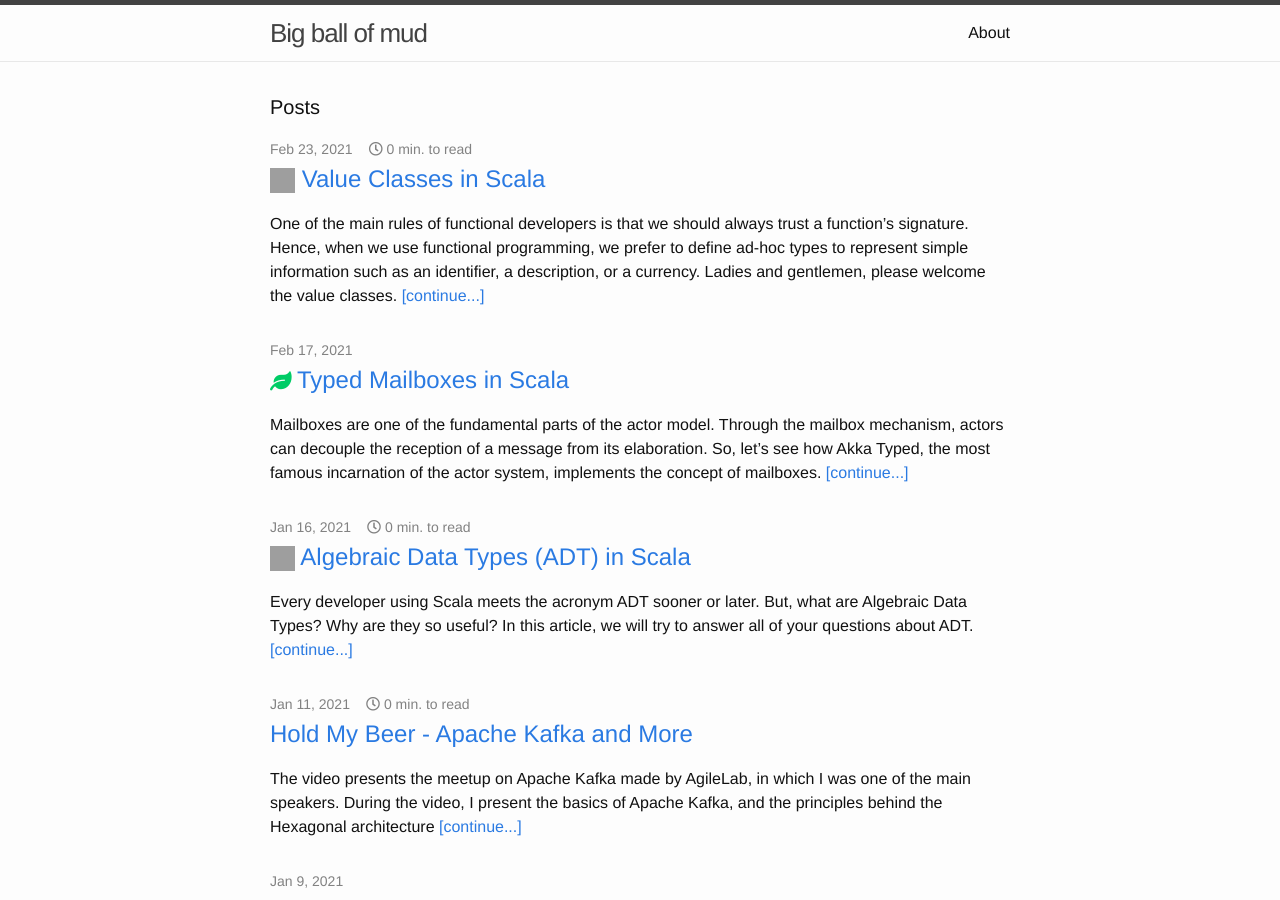
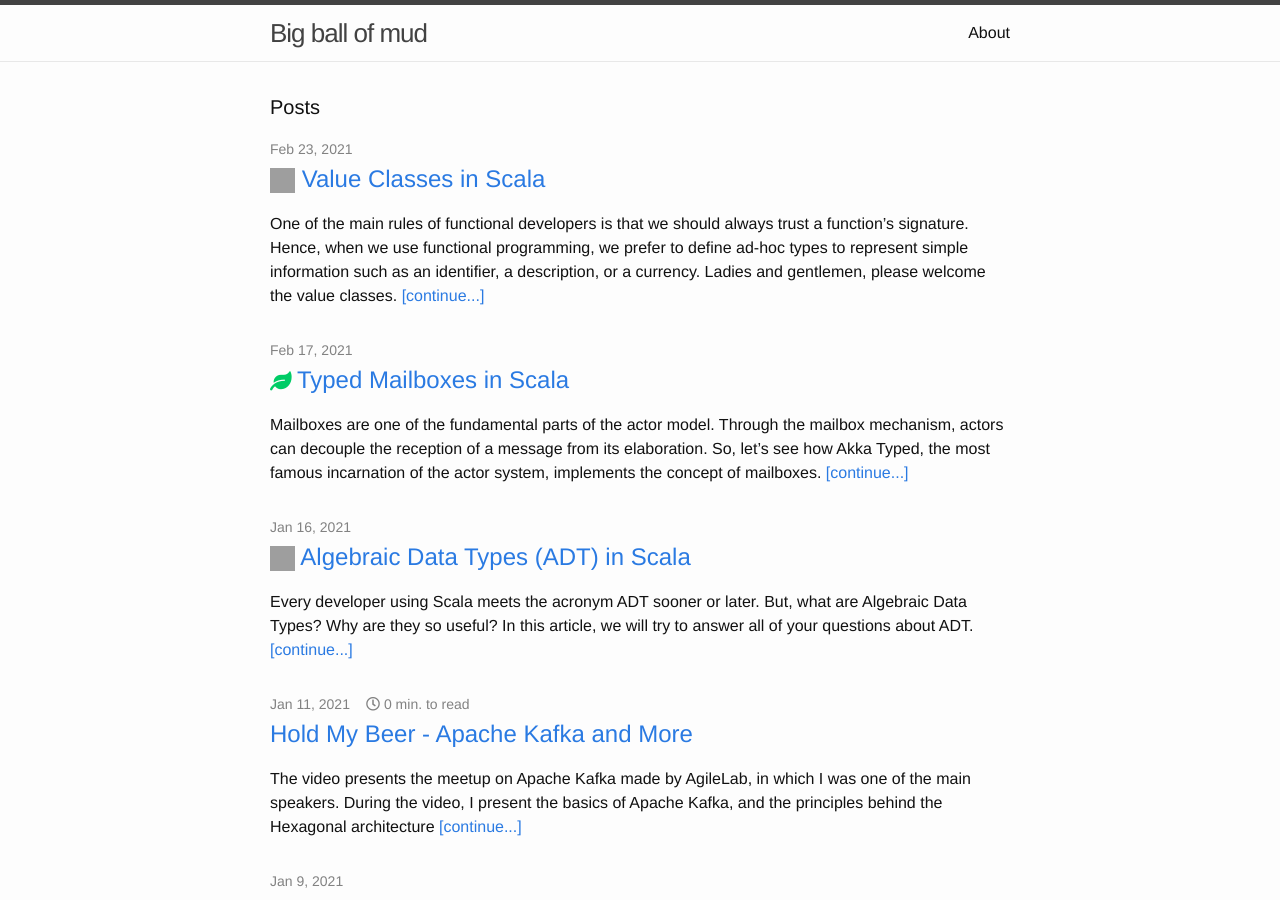
Before and after one commit to rcardin/rcardin.github.io, a Jekyll site: the page built from index.html, in a window 1280 px wide and 900 px high. Built offline with Jekyll 4.4.1, drawn with Linux system fonts in a browser that asks for light colours; nearby versions of some CDN libraries; grey boxes are pictures that could not be loaded.

Commit message:
Removed the visualization of the "read-time" for rockthejvm posts

```diff
--- a/index.html
+++ b/index.html
@@ -13,7 +13,7 @@ layout: default
           {{ post.content | number_of_words | divided_by: 180 }}
         {% endcapture %}
         <span class="post-meta">{{ post.date | date: "%b %-d, %Y" }}</span>
-        {% if post.baeldung == null %}
+        {% if post.baeldung == null and post.rockthejvm == null %}
         <span class="post-meta">
           &nbsp;&nbsp;
           <i class="far fa-clock"></i>
```
